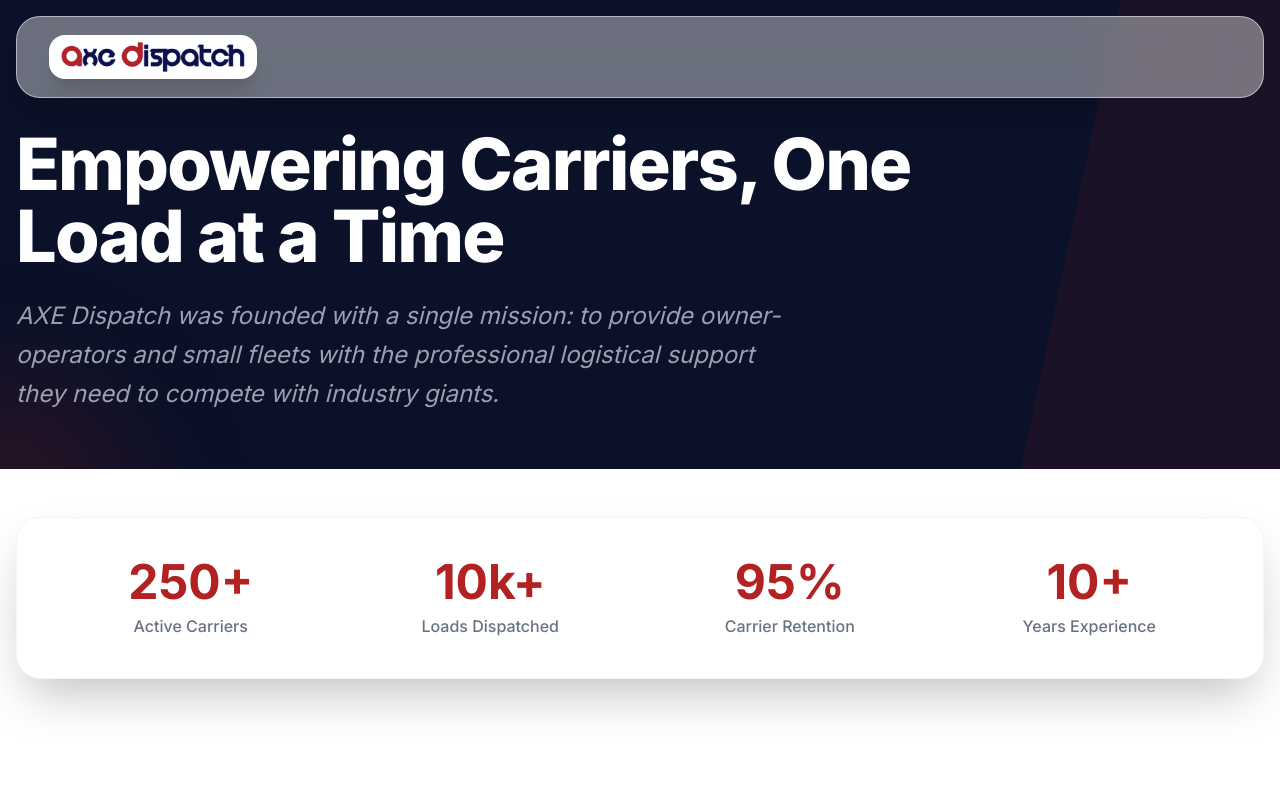
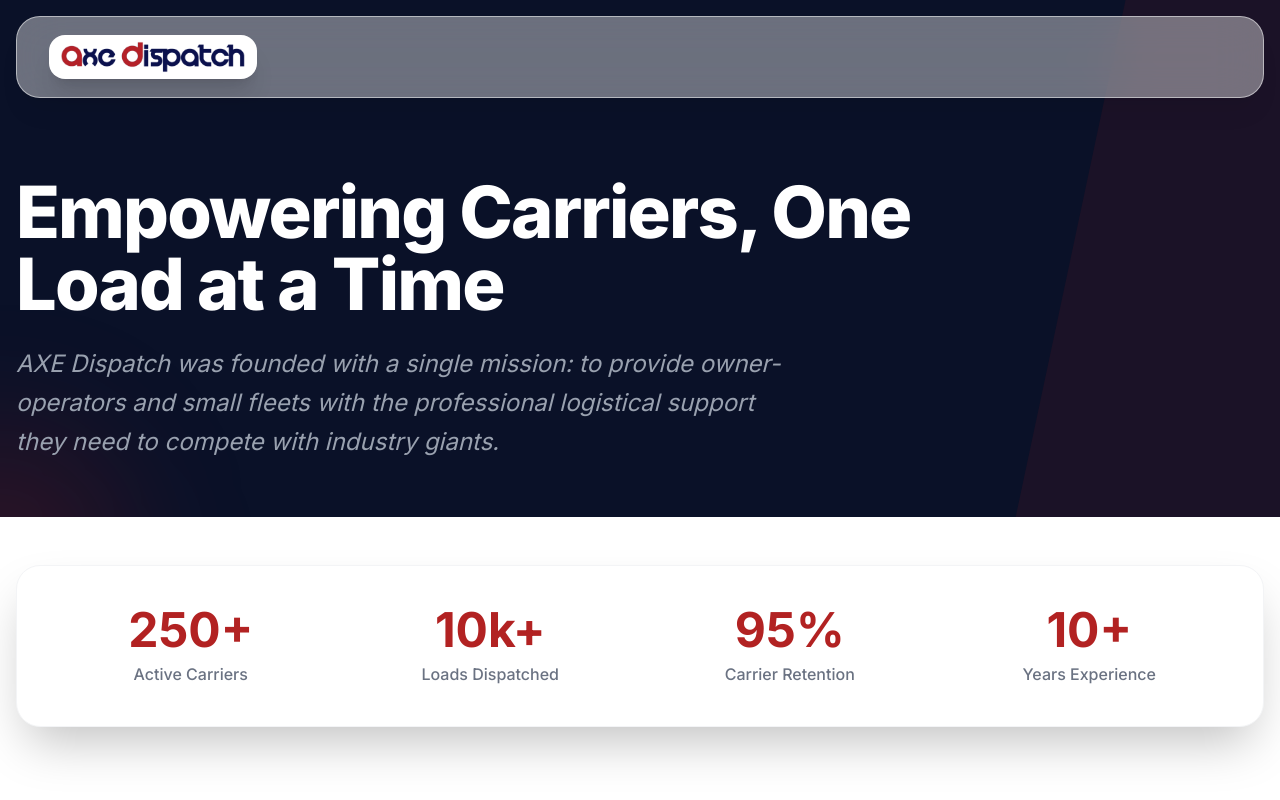
Before and after one commit to isajjad/axe-dispatch-website, a Next.js app: page /about in a window 1280 px wide. Shown: the top 800 px of the page. Built offline with nearby package versions, Linux system fonts and the light colour scheme.

Commit message:
Adjust header spacing and clearance for navbar

```diff
--- a/src/app/blog/[slug]/page.tsx
+++ b/src/app/blog/[slug]/page.tsx
@@ -57,7 +57,7 @@ export default async function BlogPostPage({ params }: Props) {
     return (
         <div className="min-h-screen">
             {/* Hero Section */}
-            <section className="relative h-[50vh] min-h-[400px] flex items-end">
+            <section className="relative h-[60vh] min-h-[500px] flex items-end">
                 <div className="absolute inset-0">
                     {post.mainImage ? (
                         <Image
@@ -73,7 +73,7 @@ export default async function BlogPostPage({ params }: Props) {
                     <div className="absolute inset-0 bg-gradient-to-t from-black/90 via-black/50 to-transparent" />
                 </div>
 
-                <div className="container mx-auto px-4 relative z-10 pb-16">
+                <div className="container mx-auto px-4 relative z-10 pt-32 pb-16">
                     <Link
                         href="/blog"
                         className="inline-flex items-center gap-2 text-white/80 hover:text-white mb-6 transition-colors"
--- a/src/components/PageHeader.tsx
+++ b/src/components/PageHeader.tsx
@@ -9,7 +9,7 @@ interface PageHeaderProps {
 
 const PageHeader = ({ title, description }: PageHeaderProps) => {
     return (
-        <section className="bg-secondary text-white pt-28 pb-16 md:pt-32 md:pb-24 relative overflow-hidden">
+        <section className="bg-secondary text-white pt-36 pb-16 md:pt-44 md:pb-24 relative overflow-hidden">
             {/* Background Decorative Elements */}
             <div className="absolute top-0 right-0 w-1/3 h-full bg-primary/10 -skew-x-12 transform translate-x-1/2" />
             <div className="absolute bottom-0 left-0 w-64 h-64 bg-primary/20 rounded-full blur-3xl -translate-x-1/2 translate-y-1/2" />
```
